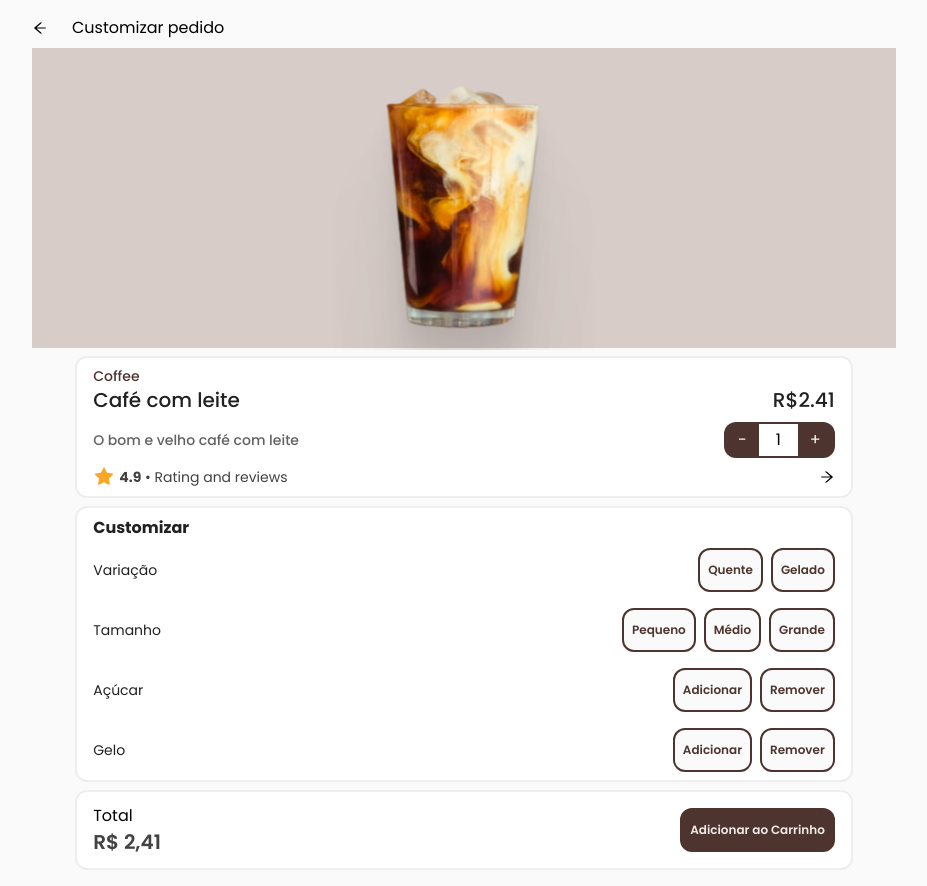
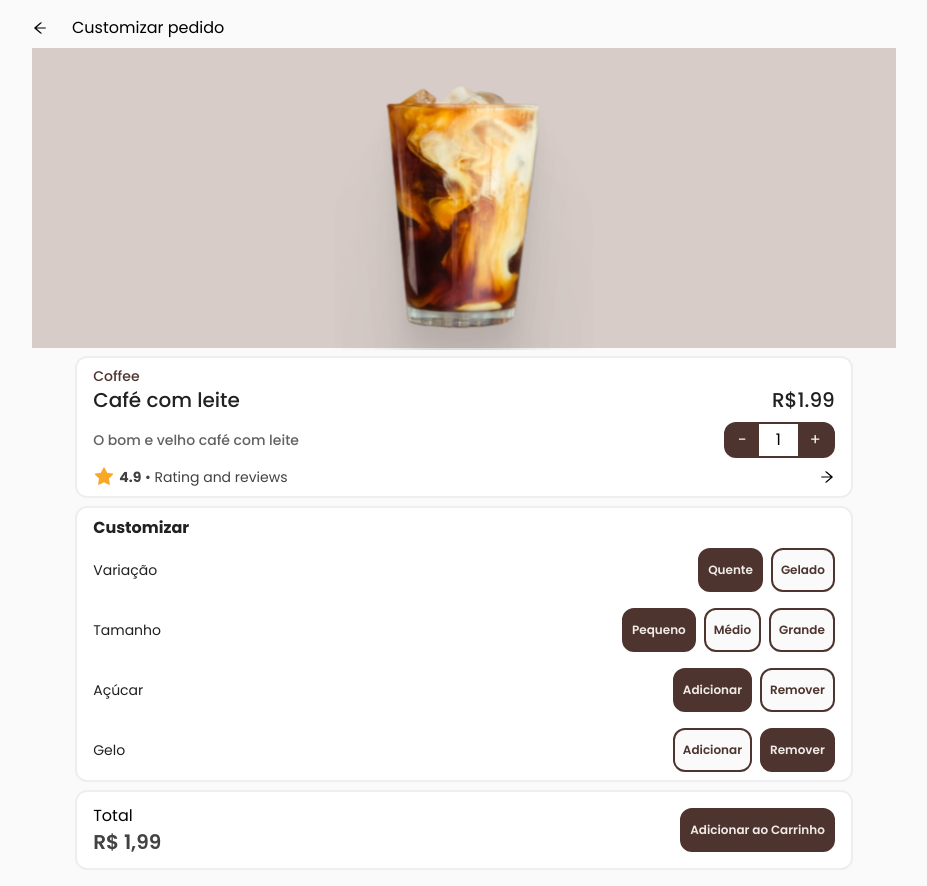
Before and after one commit to joaovictornovais/coffee-shop, a React (Vite) app: page /products/1 in a window 1280 px wide. Shown: the whole page, without its empty margins (176-1103 px from the left). Built offline with nearby package versions, Linux system fonts and the light colour scheme.

Commit message:
feat: add to cart

```diff
--- a/src/components/OrderCard.jsx
+++ b/src/components/OrderCard.jsx
@@ -4,13 +4,12 @@ import { BsTrash3 } from "react-icons/bs";
 import { IoIosArrowBack } from "react-icons/io";
 import NavigationMenu from "./NavigationMenu";
 import QuantityButton from "./QuantityButton";
+import { cart } from "../db/Cart";
 
 const OrderCard = () => {
-  const product = products.filter((product) => product.id === 1);
-
   return (
     <div className="checkout-section">
-      {product.map((product) => (
+      {cart.map((product) => (
         <div key={product.id} className="flex gap-2 text-gray-600">
           <img src={product.image} />
           <div className="flex flex-col w-full gap-3">
@@ -27,7 +26,7 @@ const OrderCard = () => {
               </div>
               <div className="min-w-[30%] flex flex-col items-end justify-center">
                 <h2 className="text-gray-800 font-semibold text-lg">
-                  R$ {product.price}
+                  R$ {product.total}
                 </h2>
                 <span>x1</span>
               </div>
--- a/src/pages/ProductDetails.jsx
+++ b/src/pages/ProductDetails.jsx
@@ -15,10 +15,12 @@ const ProductDetails = () => {
 
   const [quantity, setQuantity] = useState(1);
 
-  const [variant, setVariant] = useState();
-  const [size, setSize] = useState();
-  const [sugar, setSugar] = useState();
-  const [ice, setIce] = useState();
+  const [variant, setVariant] = useState("Quente");
+  const [size, setSize] = useState("Pequeno");
+  const [sugar, setSugar] = useState(true);
+  const [ice, setIce] = useState(false);
+
+  const [total, setTotal] = useState();
 
   const handleQuantity = (operation) => {
     if (operation === "+") setQuantity(quantity + 1);
@@ -26,8 +28,8 @@ const ProductDetails = () => {
   };
 
   const handleSubtotal = (size) => {
-    if (size === "regular") return 1;
-    else if (size === "medium") return 1.15;
+    if (size === "Pequeno") return 1;
+    else if (size === "Médio") return 1.15;
     else return 1.21;
   };
 
@@ -46,18 +48,21 @@ const ProductDetails = () => {
   const addToCart = () => {
     const order = {
       id: uuidv4(),
-      productName: product.name,
+      name: product.name,
+      image: product.image,
       observations: handleDescription(),
       quantity: quantity,
-      total: product.price * quantity,
+      total: handleTotal(),
     };
     addProductToCart(order);
-    console.log(cart);
   };
 
-  useEffect(() => {
-    addToCart();
-  }, []);
+  const handleTotal = () => {
+    return (handleSubtotal(size) * product.price * quantity)
+      .toFixed(2)
+      .toString()
+      .replace(".", ",");
+  };
 
   return (
     <div key={product.id} className="flex flex-col gap-2">
@@ -71,7 +76,7 @@ const ProductDetails = () => {
             <h2 className="product-category">{product.category}</h2>
             <div className="flex justify-between text-gray-900 font-medium text-xl">
               <h1>{product.name}</h1>
-              <p>R${(product.price * handleSubtotal(size)).toFixed(2)}</p>
+              <p>R${product.price}</p>
             </div>
           </div>
 
@@ -196,10 +201,7 @@ const ProductDetails = () => {
           <div className="flex flex-col py-1">
             <p>Total</p>
             <span className="font-semibold text-gray-800 text-xl">
-              R${" "}
-              {(handleSubtotal(size) * product.price * quantity)
-                .toFixed(2)
-                .replace(".", ",")}
+              R$ {handleTotal()}
             </span>
           </div>
           <Link to="/checkout">
```
